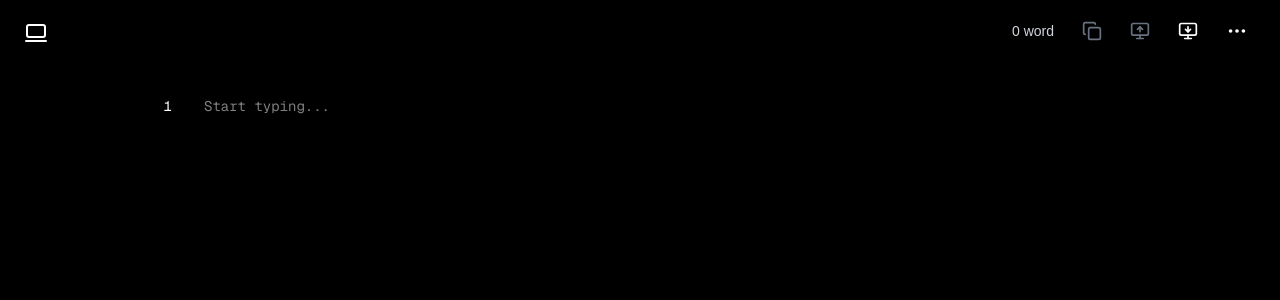
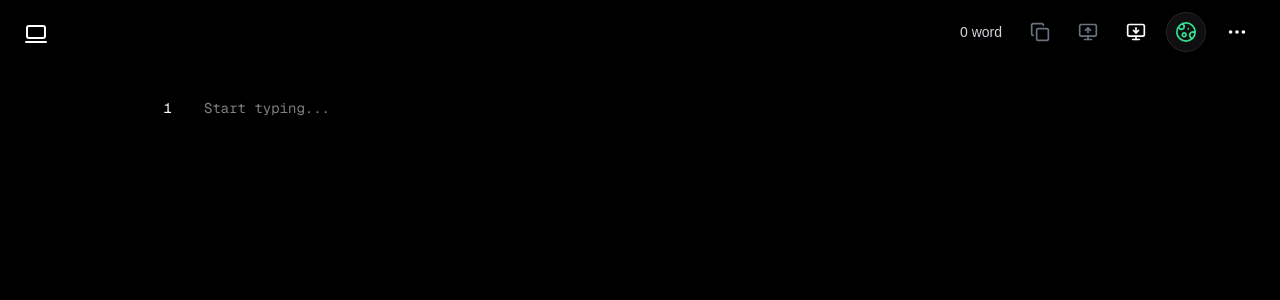
Before and after one commit to Ali01129/typespace, a Next.js app: page / in a window 1280 px wide. Shown: the top 300 px of the page. Built offline with nearby package versions, Linux system fonts and the light colour scheme.

Commit message:
v1: added change theme feature

```diff
--- /dev/null
+++ b/components/MoonIcon.tsx
@@ -0,0 +1,29 @@
+export default function MoonIcon() {
+  return (
+    <svg
+      width="22"
+      height="22"
+      viewBox="0 0 25 25"
+      fill="none"
+      xmlns="http://www.w3.org/2000/svg"
+    >
+      <path
+        d="M12.5007 22.9163C18.2536 22.9163 22.9173 18.2526 22.9173 12.4997C22.9173 6.74671 18.2536 2.08301 12.5007 2.08301C6.74768 2.08301 2.08398 6.74671 2.08398 12.4997C2.08398 18.2526 6.74768 22.9163 12.5007 22.9163Z"
+        stroke="currentColor"
+        strokeWidth="2"
+      />
+      <path
+        d="M7.95221 3.19434C8.51519 3.31562 9.03372 3.59007 9.4506 3.9874C9.86748 4.38473 10.1665 4.8895 10.3147 5.44601C10.4628 6.00252 10.4544 6.58914 10.2902 7.14115C10.1261 7.69317 9.8127 8.18911 9.38456 8.57428C8.95641 8.95944 8.4302 9.21885 7.86396 9.32388C7.29772 9.42891 6.71347 9.37548 6.17568 9.16948C5.63789 8.96349 5.16745 8.61294 4.81627 8.15651C4.46509 7.70007 4.24682 7.1555 4.18555 6.58288M22.9178 13.5933C22.5126 13.1798 22.0146 12.8688 21.4652 12.686C20.9159 12.5032 20.3309 12.4539 19.7586 12.5421C19.1864 12.6303 18.6434 12.8535 18.1746 13.1933C17.7058 13.5331 17.3247 13.9796 17.0627 14.496C16.8008 15.0123 16.6656 15.5837 16.6684 16.1626C16.6711 16.7416 16.8117 17.3116 17.0785 17.8255C17.3453 18.3393 17.7307 18.7822 18.2027 19.1175C18.6747 19.4528 19.2198 19.6709 19.7928 19.7537"
+        stroke="currentColor"
+        strokeWidth="2"
+      />
+      <path
+        d="M15.1048 8.864L15.1152 8.85254M10.4173 17.7077C10.9699 17.7077 11.4998 17.4883 11.8905 17.0976C12.2812 16.7069 12.5007 16.1769 12.5007 15.6244C12.5007 15.0719 12.2812 14.542 11.8905 14.1513C11.4998 13.7606 10.9699 13.5411 10.4173 13.5411C9.86478 13.5411 9.33488 13.7606 8.94418 14.1513C8.55348 14.542 8.33398 15.0719 8.33398 15.6244C8.33398 16.1769 8.55348 16.7069 8.94418 17.0976C9.33488 17.4883 9.86478 17.7077 10.4173 17.7077Z"
+        stroke="currentColor"
+        strokeWidth="2"
+        strokeLinecap="round"
+        strokeLinejoin="round"
+      />
+    </svg>
+  );
+}
--- a/components/Navbar.tsx
+++ b/components/Navbar.tsx
@@ -14,6 +14,7 @@ import Options from "./Options";
 import ShareModal from "./ShareModal";
 import RetrieveModal from "./RetrieveModal";
 import SignInModal from "./SignInModal";
+import ThemeToggle from "./ThemeToggle";
 import { zustandStore } from "@/zustand/store";
 import { clearUserFromStorage } from "@/components/UserHydration";
 
@@ -149,6 +150,8 @@ export default function Navbar({ note, admin = false }: NavbarProps) {
           <MonitorDown size={20} />
         </button>
 
+        <ThemeToggle />
+
         {/* Options dropdown */}
         <div className="relative" ref={optionsRef}>
           <button
--- a/components/Options.tsx
+++ b/components/Options.tsx
@@ -9,7 +9,7 @@ type OptionsProps = {
 };
 
 export default function Options({ onSignInClick, onSignOutClick }: OptionsProps) {
-  const { user, theme, setTheme } = zustandStore();
+  const { user, theme } = zustandStore();
   const isSignedIn = !!user;
   const isLight = theme === "light";
 
@@ -46,16 +46,6 @@ export default function Options({ onSignInClick, onSignOutClick }: OptionsProps)
 
       <button
         className="flex justify-between items-center w-full text-left px-4 py-2 text-xs rounded-md hover:bg-[#262626]"
-        onClick={() => setTheme(isLight ? "dark" : "light")}
-      >
-        <span className="text-white font-mono">
-          {isLight ? "Dark theme" : "Light theme"}
-        </span>
-        <span className="text-gray-400 font-mono">ctrl+alt+l</span>
-      </button>
-
-      <button
-        className="flex justify-between items-center w-full text-left px-4 py-2 text-xs rounded-md hover:bg-[#262626]"
         onClick={toggleFullscreen}
       >
         <span className="text-white font-mono">Full screen</span>
--- /dev/null
+++ b/components/SunIcon.tsx
@@ -0,0 +1,13 @@
+export default function SunIcon() {
+  return (
+    <svg
+      fill="currentColor"
+      width="22"
+      height="22"
+      viewBox="0 0 24 24"
+      xmlns="http://www.w3.org/2000/svg"
+    >
+      <path d="M12,18a6,6,0,1,0-6-6A6.006,6.006,0,0,0,12,18ZM12,8a4,4,0,1,1-4,4A4,4,0,0,1,12,8ZM11,3V2a1,1,0,0,1,2,0V3a1,1,0,0,1-2,0Zm1,17a1,1,0,0,1,1,1v1a1,1,0,0,1-2,0V21A1,1,0,0,1,12,20ZM17.657,6.343a1,1,0,0,1,0-1.414l.707-.707a1,1,0,0,1,1.414,1.414l-.707.707a1,1,0,0,1-1.414,0ZM6.343,17.657a1,1,0,0,1,0,1.414l-.707.707a1,1,0,0,1-1.414-1.414l.707-.707A1,1,0,0,1,6.343,17.657ZM23,12a1,1,0,0,1-1,1H21a1,1,0,0,1,0-2h1A1,1,0,0,1,23,12ZM1,12a1,1,0,0,1,1-1H3a1,1,0,0,1,0,2H2A1,1,0,0,1,1,12Zm18.071,5.657.707.707a1,1,0,1,1-1.414,1.414l-.707-.707a1,1,0,0,1,1.414-1.414ZM4.222,5.636A1,1,0,0,1,5.636,4.222l.707.707A1,1,0,1,1,4.929,6.343Z" />
+    </svg>
+  );
+}
--- /dev/null
+++ b/components/ThemeToggle.tsx
@@ -0,0 +1,29 @@
+"use client";
+
+import { zustandStore } from "@/zustand/store";
+import SunIcon from "./SunIcon";
+import MoonIcon from "./MoonIcon";
+
+export default function ThemeToggle() {
+  const { theme, setTheme } = zustandStore();
+  const isLight = theme === "light";
+
+  function toggleTheme() {
+    setTheme(isLight ? "dark" : "light");
+  }
+
+  return (
+    <button
+      onClick={toggleTheme}
+      className={`rounded-full p-2 duration-300 transition-transform border ${
+        isLight
+          ? "bg-zinc-100 text-zinc-500 border-zinc-200 hover:bg-zinc-200"
+          : "bg-[rgba(39,39,43,0.4)] text-[#33E092] border-zinc-800 hover:border-zinc-700"
+      } ${isLight ? "-rotate-180" : "rotate-0"}`}
+      aria-label="Toggle theme"
+      title={isLight ? "Switch to dark theme" : "Switch to light theme"}
+    >
+      {isLight ? <SunIcon /> : <MoonIcon />}
+    </button>
+  );
+}
```
